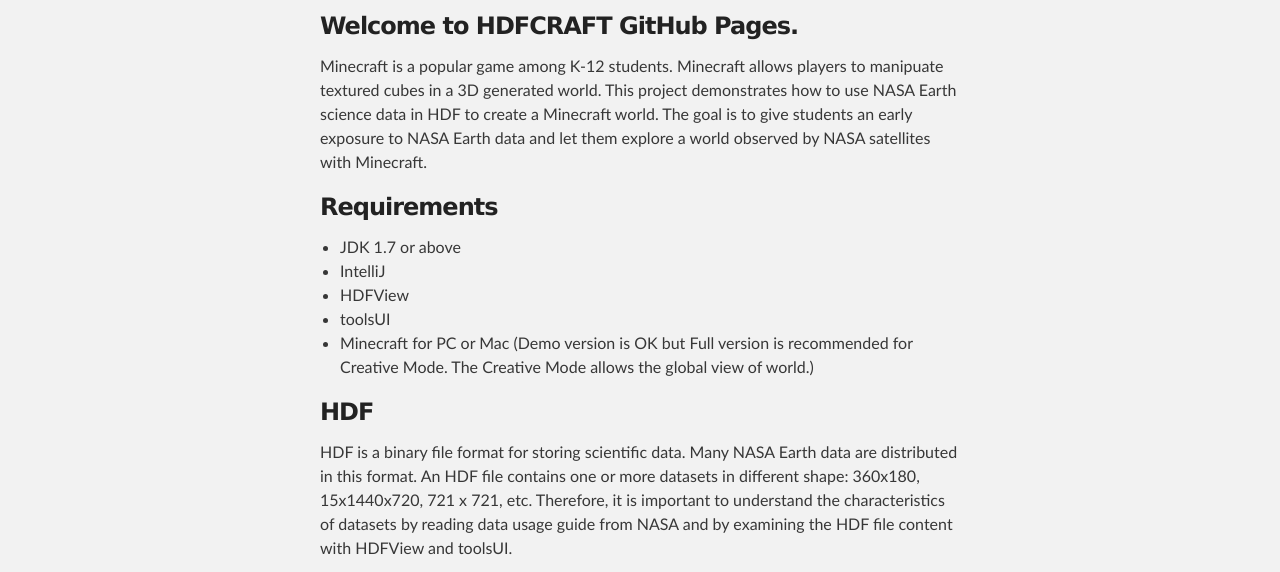
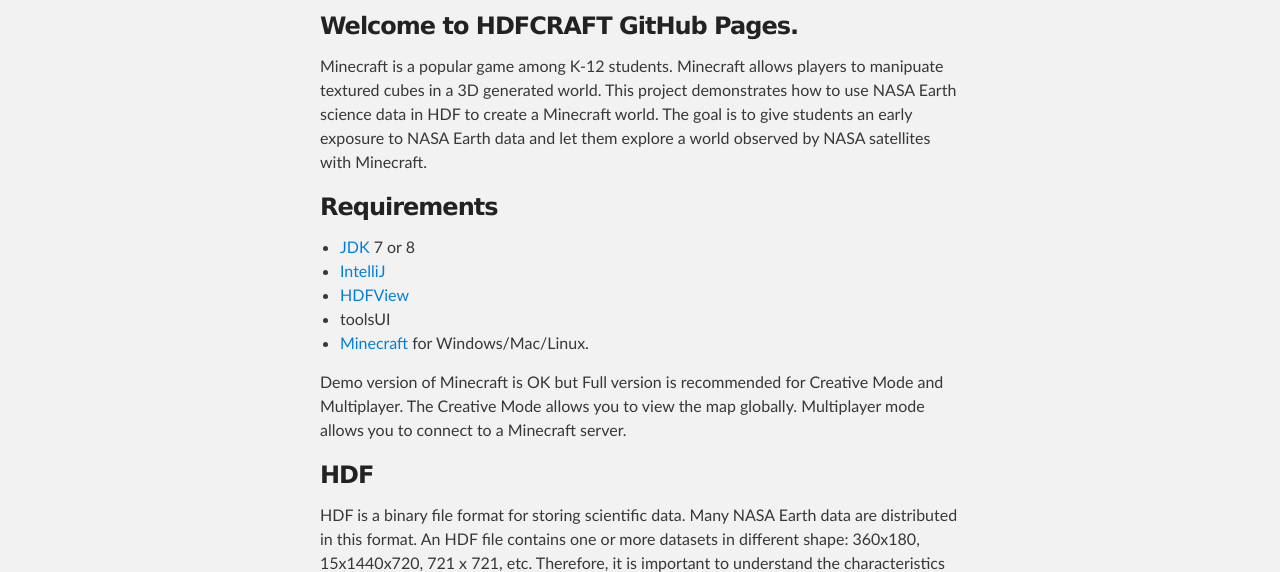
Before and after one commit to hyoklee/HDFCRAFT, a plain HTML site: page index.html in a window 1280 px wide. Shown: the part 252-824 px from the top of the page. Drawn offline with Linux system fonts and the light colour scheme.

Commit message:
Create gh-pages branch via GitHub

```diff
--- a/index.html
+++ b/index.html
@@ -40,12 +40,16 @@
 <a id="requirements" class="anchor" href="#requirements" aria-hidden="true"><span class="octicon octicon-link"></span></a>Requirements</h3>
 
 <ul>
-<li>JDK 1.7 or above</li>
-<li>IntelliJ</li>
-<li>HDFView</li>
+<li>
+<a href="http://www.oracle.com/technetwork/java/javase/downloads/index.html">JDK</a> 7 or 8</li>
+<li><a href="https://www.jetbrains.com/idea/download/">IntelliJ</a></li>
+<li><a href="http://www.hdfgroup.org/products/java/release/download.html">HDFView</a></li>
 <li>toolsUI</li>
-<li>Minecraft for PC or Mac (Demo version is OK but Full version is recommended for Creative Mode. The Creative Mode allows the global view of world.)</li>
+<li>
+<a href="https://minecraft.net/download">Minecraft</a>  for Windows/Mac/Linux.</li>
 </ul>
+
+<p>Demo version of Minecraft is OK but Full version is recommended for Creative Mode and Multiplayer. The Creative Mode allows you to view the map globally. Multiplayer mode allows you to connect to a Minecraft server.</p>
 
 <h3>
 <a id="hdf" class="anchor" href="#hdf" aria-hidden="true"><span class="octicon octicon-link"></span></a>HDF</h3>
```
Also changed, not shown: params.json (+1 -1 lines).
